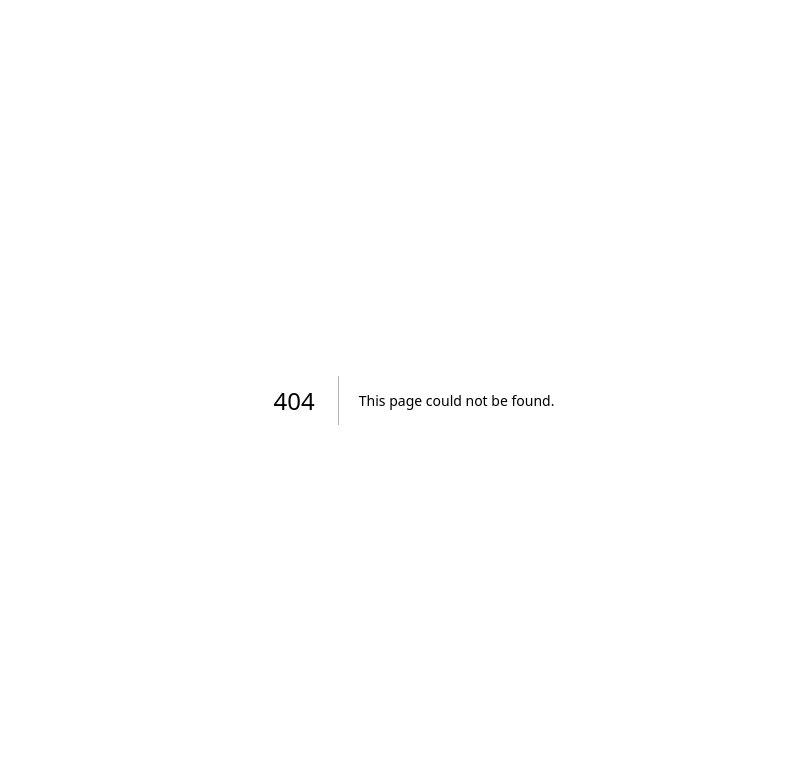
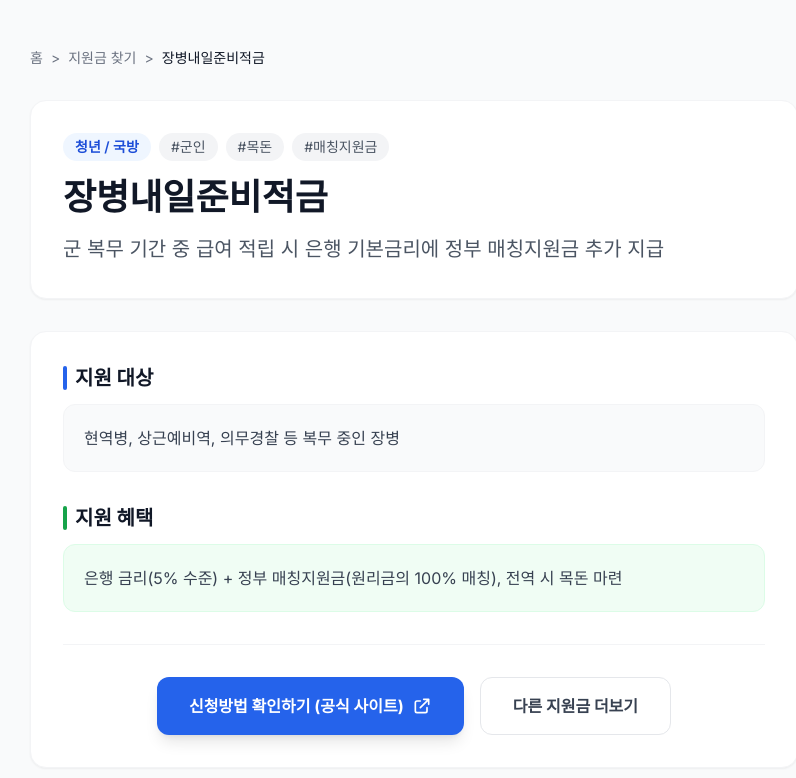
Before and after one commit to shj7972/moneymatch, a Next.js app: page /money/army_savings in a window 1280 px wide. Before the commit this address had no page. Shown: the top 778 px of the page, without its empty margins (226-1022 px from the left). Built offline with nearby package versions, Linux system fonts and the light colour scheme.

Commit message:
Add subsidy detail pages and update sitemap

```diff
--- /dev/null
+++ b/src/app/money/[id]/page.tsx
@@ -0,0 +1,142 @@
+import { Metadata } from 'next';
+import { notFound } from 'next/navigation';
+import subsidies from '@/data/subsidies.json';
+import Link from 'next/link';
+
+interface Subsidy {
+    id: string;
+    title: string;
+    category: string;
+    tags: string[];
+    summary: string;
+    target_text: string;
+    amount_text: string;
+    official_link: string;
+}
+
+interface Props {
+    params: {
+        id: string;
+    };
+}
+
+// Generate static params for all subsidies at build time
+export async function generateStaticParams() {
+    return subsidies.map((subsidy) => ({
+        id: subsidy.id,
+    }));
+}
+
+// Generate SEO metadata for each page
+export async function generateMetadata({ params }: Props): Promise<Metadata> {
+    const subsidy = subsidies.find((s) => s.id === params.id);
+
+    if (!subsidy) {
+        return {
+            title: '지원금을 찾을 수 없습니다',
+        };
+    }
+
+    return {
+        title: `${subsidy.title} - 지원금 상세정보 | Money Match`,
+        description: subsidy.summary,
+        openGraph: {
+            title: `${subsidy.title} | Money Match`,
+            description: subsidy.summary,
+            type: 'article',
+            url: `https://moneymatch.kr/money/${subsidy.id}`,
+        },
+        keywords: [...subsidy.tags, subsidy.category, '정부지원금', '금융혜택'],
+    };
+}
+
+export default function SubsidyPage({ params }: Props) {
+    const subsidy = subsidies.find((s) => s.id === params.id) as Subsidy;
+
+    if (!subsidy) {
+        notFound();
+    }
+
+    return (
+        <main className="min-h-screen bg-gray-50 py-12 px-4 sm:px-6 lg:px-8">
+            <div className="max-w-3xl mx-auto space-y-8">
+
+                {/* Navigation / Breadcrumb */}
+                <nav className="flex items-center text-sm text-gray-500 mb-8">
+                    <Link href="/" className="hover:text-blue-600 transition-colors">홈</Link>
+                    <span className="mx-2">&gt;</span>
+                    <Link href="/money" className="hover:text-blue-600 transition-colors">지원금 찾기</Link>
+                    <span className="mx-2">&gt;</span>
+                    <span className="text-gray-900 font-medium truncate">{subsidy.title}</span>
+                </nav>
+
+                {/* Header Section */}
+                <header className="bg-white rounded-2xl shadow-sm p-8 border border-gray-100">
+                    <div className="flex flex-wrap gap-2 mb-4">
+                        <span className="px-3 py-1 bg-blue-50 text-blue-700 rounded-full text-sm font-semibold">
+                            {subsidy.category}
+                        </span>
+                        {subsidy.tags.map((tag) => (
+                            <span key={tag} className="px-3 py-1 bg-gray-100 text-gray-600 rounded-full text-sm">
+                                #{tag}
+                            </span>
+                        ))}
+                    </div>
+                    <h1 className="text-3xl md:text-4xl font-bold text-gray-900 mb-4 word-keep-all">
+                        {subsidy.title}
+                    </h1>
+                    <p className="text-xl text-gray-600 leading-relaxed word-keep-all">
+                        {subsidy.summary}
+                    </p>
+                </header>
+
+                {/* Content Section */}
+                <div className="bg-white rounded-2xl shadow-sm p-8 border border-gray-100 space-y-8">
+                    {/* Target Audience */}
+                    <section className="space-y-3">
+                        <h2 className="text-xl font-bold text-gray-900 flex items-center gap-2">
+                            <span className="w-1 h-6 bg-blue-600 rounded-full"></span>
+                            지원 대상
+                        </h2>
+                        <div className="bg-gray-50 rounded-xl p-5 text-gray-700 leading-relaxed border border-gray-100">
+                            {subsidy.target_text}
+                        </div>
+                    </section>
+
+                    {/* Support Amount/Benefits */}
+                    <section className="space-y-3">
+                        <h2 className="text-xl font-bold text-gray-900 flex items-center gap-2">
+                            <span className="w-1 h-6 bg-green-600 rounded-full"></span>
+                            지원 혜택
+                        </h2>
+                        <div className="bg-green-50 rounded-xl p-5 text-gray-700 leading-relaxed border border-green-100">
+                            {subsidy.amount_text}
+                        </div>
+                    </section>
+
+                    {/* Call to Action */}
+                    <div className="pt-8 border-t border-gray-100 flex flex-col sm:flex-row gap-4 justify-center">
+                        <a
+                            href={subsidy.official_link}
+                            target="_blank"
+                            rel="noopener noreferrer"
+                            className="inline-flex items-center justify-center px-8 py-4 bg-blue-600 text-white font-bold rounded-xl hover:bg-blue-700 transition-all shadow-lg hover:shadow-xl transform hover:-translate-y-0.5"
+                        >
+                            신청방법 확인하기 (공식 사이트)
+                            <svg className="w-5 h-5 ml-2" fill="none" stroke="currentColor" viewBox="0 0 24 24">
+                                <path strokeLinecap="round" strokeLinejoin="round" strokeWidth={2} d="M10 6H6a2 2 0 00-2 2v10a2 2 0 002 2h10a2 2 0 002-2v-4M14 4h6m0 0v6m0-6L10 14" />
+                            </svg>
+                        </a>
+                        <Link
+                            href="/"
+                            className="inline-flex items-center justify-center px-8 py-4 bg-white text-gray-700 font-bold rounded-xl border border-gray-200 hover:bg-gray-50 transition-all"
+                        >
+                            다른 지원금 더보기
+                        </Link>
+                    </div>
+                </div>
+
+            </div>
+        </main>
+    );
+}
--- a/src/app/sitemap.ts
+++ b/src/app/sitemap.ts
@@ -1,6 +1,14 @@
 import { MetadataRoute } from 'next'
+import subsidies from '@/data/subsidies.json'
 
 export default function sitemap(): MetadataRoute.Sitemap {
+    const subsidyUrls = subsidies.map((subsidy) => ({
+        url: `https://moneymatch.kr/money/${subsidy.id}`,
+        lastModified: new Date(),
+        changeFrequency: 'weekly' as const,
+        priority: 0.8,
+    }))
+
     return [
         {
             url: 'https://moneymatch.kr',
@@ -8,11 +16,6 @@ export default function sitemap(): MetadataRoute.Sitemap {
             changeFrequency: 'daily',
             priority: 1,
         },
-        {
-            url: 'https://moneymatch.kr/money',
-            lastModified: new Date(),
-            changeFrequency: 'daily',
-            priority: 0.8,
-        },
+        ...subsidyUrls,
     ]
 }
```
